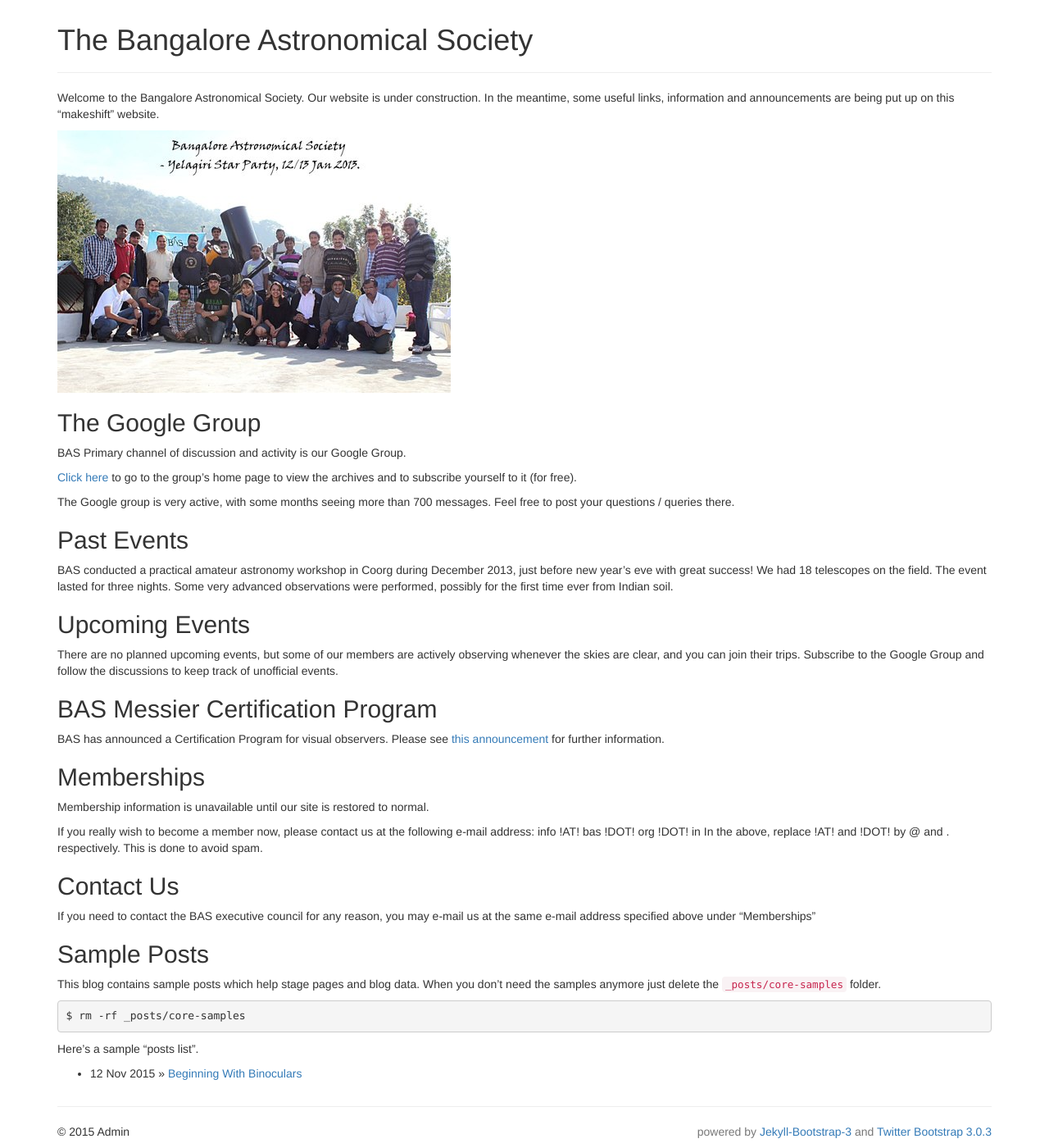
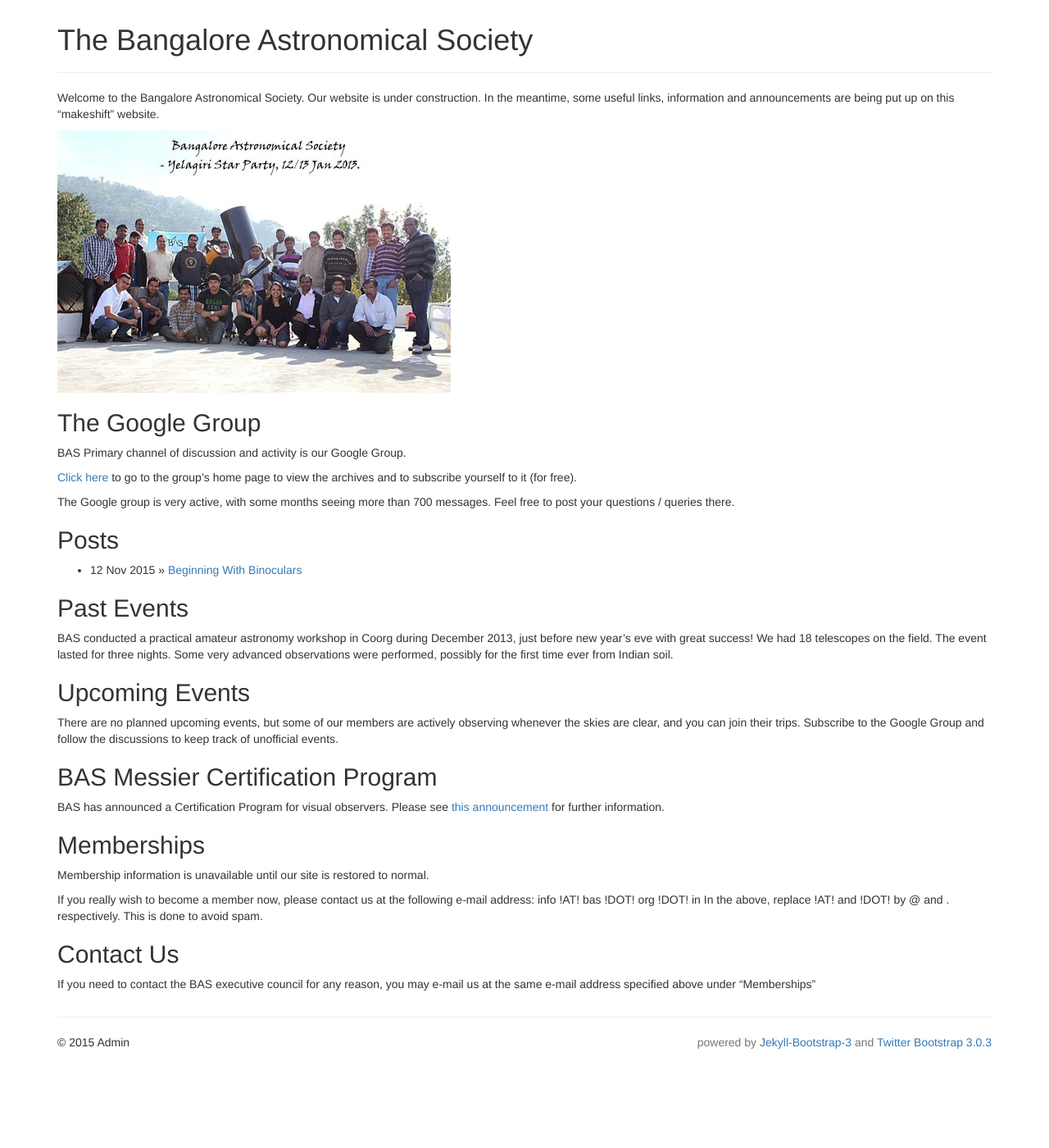
Before and after one commit to bas-org/bas-org.github.io, a Jekyll site: the page built from index.md, in a window 1280 px wide and 1400 px high, scrolled down 83 px. Shown: the whole window at 82% size. Built offline with Jekyll 4.4.1, drawn with Linux system fonts in a browser that asks for light colours; nearby versions of some CDN libraries; library files that are not in the unit come from our copies; after the commit the page ends 1374 px from its top, so only the background shows below that.

Commit message:
Moved posts to the top

```diff
--- a/index.md
+++ b/index.md
@@ -16,6 +16,14 @@ BAS Primary channel of discussion and activity is our Google Group.
 [Click here](https://groups.google.com/group/b-a-s) to go to the group's home page to view the archives and to subscribe yourself to it (for free).
 
 The Google group is very active, with some months seeing more than 700 messages. Feel free to post your questions / queries there.
+
+## Posts
+
+<ul class="posts">
+  {% for post in site.posts %}
+    <li><span>{{ post.date | date_to_string }}</span> &raquo; <a href="{{ BASE_PATH }}{{ post.url }}">{{ post.title }}</a></li>
+  {% endfor %}
+</ul>
 
 ## Past Events
 
@@ -38,19 +46,3 @@ If you really wish to become a member now, please contact us at the following e-
 ## Contact Us
 
 If you need to contact the BAS executive council for any reason, you may e-mail us at the same e-mail address specified above under "Memberships"
-
-
-## Sample Posts
-
-This blog contains sample posts which help stage pages and blog data.
-When you don't need the samples anymore just delete the `_posts/core-samples` folder.
-
-    $ rm -rf _posts/core-samples
-
-Here's a sample "posts list".
-
-<ul class="posts">
-  {% for post in site.posts %}
-    <li><span>{{ post.date | date_to_string }}</span> &raquo; <a href="{{ BASE_PATH }}{{ post.url }}">{{ post.title }}</a></li>
-  {% endfor %}
-</ul>
```
